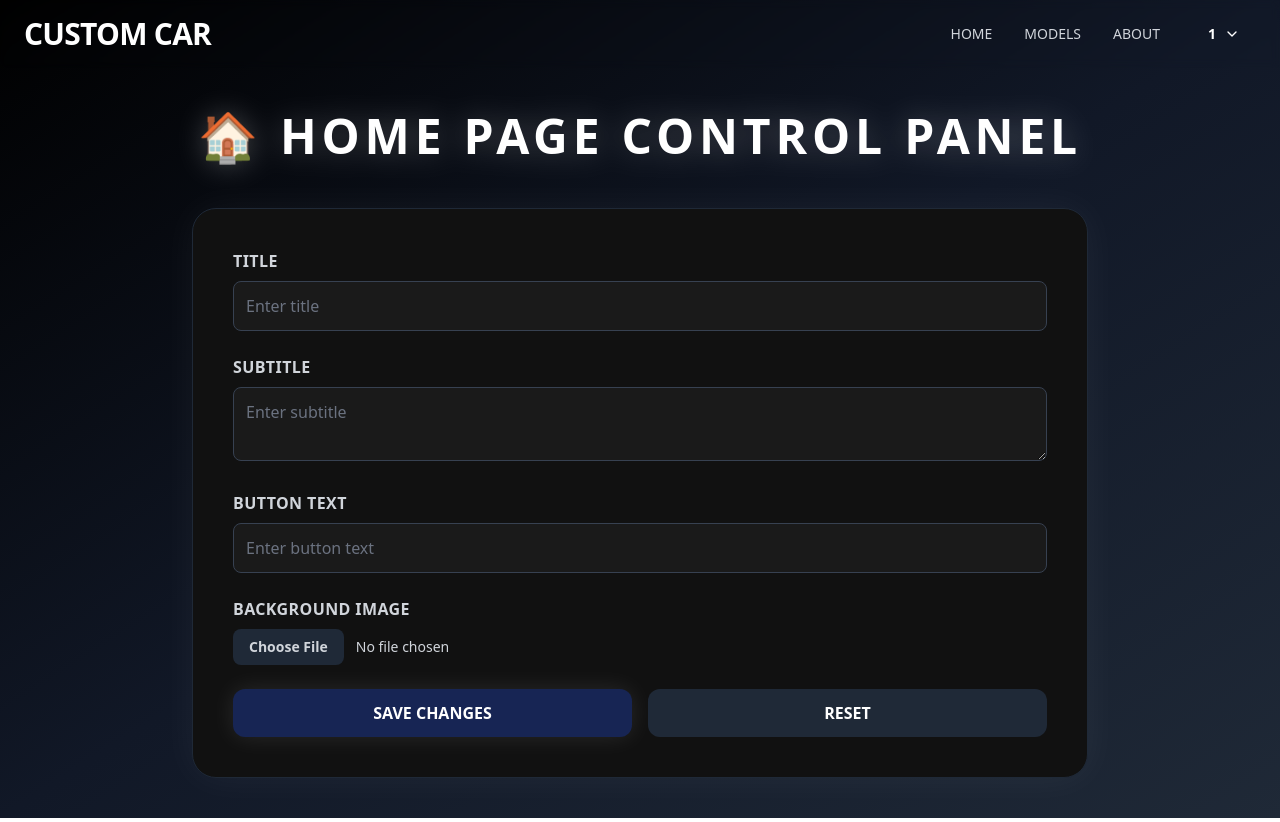
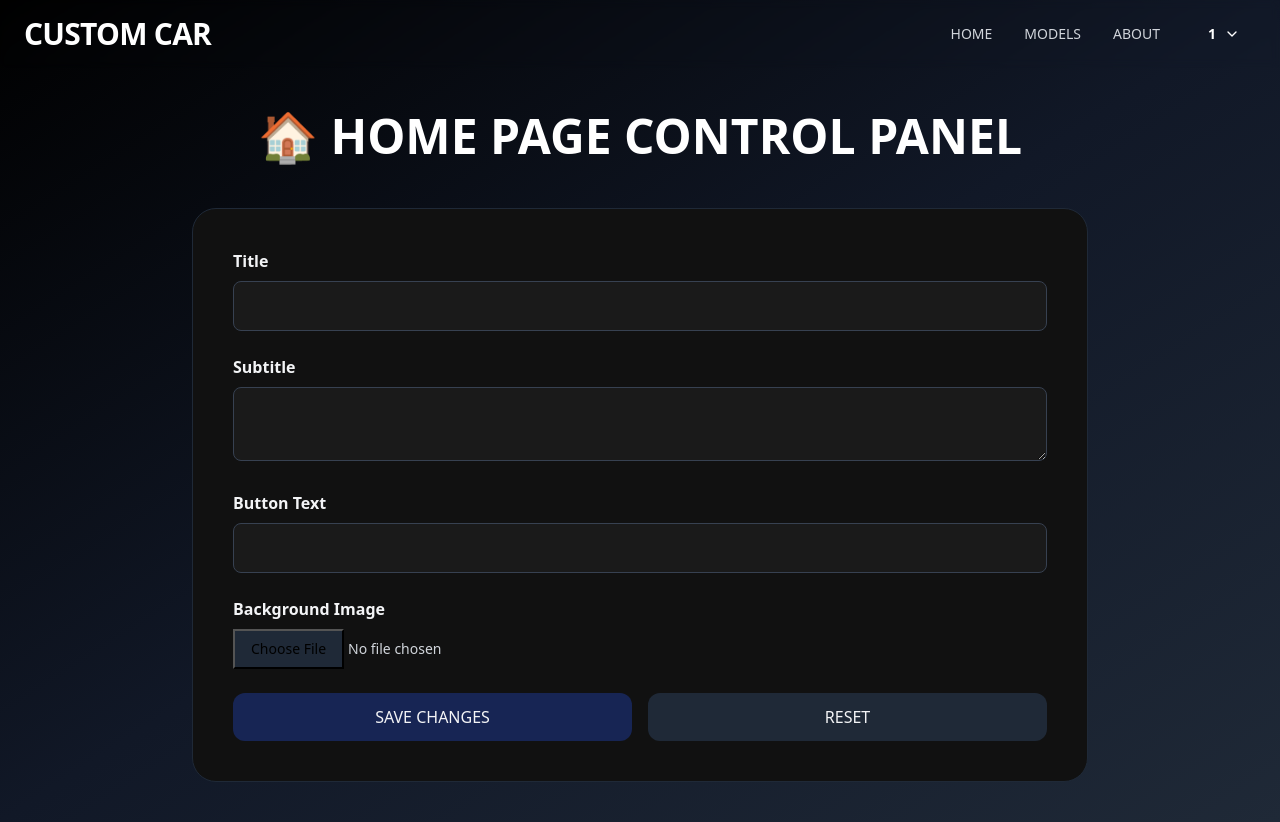
Before and after one commit to Chaisit91/vybas_, a React (Vite) app in the folder proJ/: page /admin/home in a window 1280 px wide. Built offline with nearby package versions, Linux system fonts and the light colour scheme; sample sign-in values are in the browser's storage.

Commit message:
fix_home

```diff
--- a/proJ/src/admin/HomeAdmin.tsx
+++ b/proJ/src/admin/HomeAdmin.tsx
@@ -1,7 +1,6 @@
 import { useEffect, useState } from "react";
 import { uploadImageToCloudinary } from "../services/cloudinary";
 
-// กำหนดรูปแบบข้อมูลสำหรับหน้า Home Page
 interface HomeContent {
   title: string;
   subtitle: string;
@@ -10,141 +9,120 @@ interface HomeContent {
   background: string;
 }
 
-// คีย์ที่ใช้เก็บข้อมูลใน LocalStorage
 const STORAGE_KEY = "home_content";
 
-export default function HomeAdmin() {
-
-  // state หลักที่เก็บข้อมูลของหน้า Home
+function HomeAdmin() {
   const [content, setContent] = useState<HomeContent>({
     title: "",
     subtitle: "",
     buttonText: "",
-    buttonLink: "/models", // default เปิดหน้า models
+    buttonLink: "/models",
     background: "",
   });
 
-  // โหลดข้อมูลจาก localStorage ตอนเปิดหน้า admin
   useEffect(() => {
     const saved = localStorage.getItem(STORAGE_KEY);
-    if (saved) setContent(JSON.parse(saved)); // มีข้อมูลเก่า → โหลดมาใช้
+    if (saved) setContent(JSON.parse(saved));
   }, []);
 
-  // ฟังก์ชันเปลี่ยนค่าใน content แบบ Dynamic (ระบุ field ได้)
   const handleChange = (field: keyof HomeContent, value: string) => {
     setContent((prev) => ({ ...prev, [field]: value }));
   };
 
-  // อัปโหลดภาพพื้นหลังขึ้น Cloudinary
   const handleUpload = async (e: React.ChangeEvent<HTMLInputElement>) => {
-    const file = e.target.files?.[0]; // ดึงไฟล์แรก
+    const file = e.target.files?.[0];
     if (!file) return;
 
-    const url = await uploadImageToCloudinary(file); // ส่งไฟล์ไป cloudinary
+    const url = await uploadImageToCloudinary(file);
 
     if (url) {
-      // อัปเดต state ด้วย URL ใหม่
-      setContent((prev) => ({ ...prev, background: url }));
+      const updated = { ...content, background: url };
+      setContent(updated);
+      localStorage.setItem(STORAGE_KEY, JSON.stringify(updated));
       alert("✅ Background updated successfully!");
     } else {
-      alert("Upload failed.");
+      alert("❌ Upload failed.");
     }
   };
 
-  // บันทึกข้อมูลลง localStorage
   const handleSave = () => {
     localStorage.setItem(STORAGE_KEY, JSON.stringify(content));
     alert("Home content saved successfully!");
   };
 
-  // รีเซ็ตข้อมูลให้กลับค่าเริ่มต้น
   const handleReset = () => {
     localStorage.removeItem(STORAGE_KEY);
-    window.location.reload(); // refresh เพื่อกลับค่าดั้งเดิม
+    window.location.reload();
   };
 
   return (
     <div className="min-h-screen bg-gradient-to-br from-black via-gray-900 to-gray-800 pt-28 pb-10 px-4 flex flex-col items-center text-gray-100">
 
-      {/* Title ของหน้า Admin */}
-      <h1 className="text-5xl font-extrabold mb-12 text-white tracking-widest drop-shadow-[0_0_15px_rgba(255,255,255,0.25)] uppercase">
+      <h1 className="text-5xl font-extrabold mb-12 text-white uppercase">
         🏠 HOME PAGE CONTROL PANEL
       </h1>
 
-      {/* กล่องล้อมฟอร์ม */}
-      <div className="bg-[#111111] border border-gray-800 rounded-3xl shadow-[0_0_40px_rgba(255,255,255,0.05)] p-10 w-full max-w-4xl space-y-6 backdrop-blur-sm">
+      <div className="bg-[#111111] border border-gray-800 rounded-3xl p-10 w-full max-w-4xl space-y-6">
 
-        {/* Title Field */}
         <div>
-          <label className="font-semibold block mb-2 text-gray-300 tracking-wide uppercase">
-            Title
-          </label>
+          <label className="font-semibold block mb-2">Title</label>
           <input
             value={content.title}
-            onChange={(e) => handleChange("title", e.target.value)} // เปลี่ยน title
-            className="bg-[#1A1A1A] border border-gray-700 w-full p-3 rounded-lg text-gray-100 placeholder-gray-500 focus:outline-none focus:ring-2 focus:ring-gray-500 transition-all"
-            placeholder="Enter title"/>
+            onChange={(e) => handleChange("title", e.target.value)}
+            className="bg-[#1A1A1A] border border-gray-700 w-full p-3 rounded-lg"
+          />
         </div>
 
-        {/* Subtitle Field */}
         <div>
-          <label className="font-semibold block mb-2 text-gray-300 tracking-wide uppercase">
-            Subtitle
-          </label>
+          <label className="font-semibold block mb-2">Subtitle</label>
           <textarea
             value={content.subtitle}
-            onChange={(e) => handleChange("subtitle", e.target.value)} // เปลี่ยน subtitle
-            className="bg-[#1A1A1A] border border-gray-700 w-full p-3 rounded-lg text-gray-100 placeholder-gray-500 focus:outline-none focus:ring-2 focus:ring-gray-500 transition-all"
-            placeholder="Enter subtitle"/>
+            onChange={(e) => handleChange("subtitle", e.target.value)}
+            className="bg-[#1A1A1A] border border-gray-700 w-full p-3 rounded-lg"
+          />
         </div>
 
-        {/* Button Text Field */}
         <div>
-          <label className="font-semibold block mb-2 text-gray-300 tracking-wide uppercase">
-            Button Text
-          </label>
+          <label className="font-semibold block mb-2">Button Text</label>
           <input
             value={content.buttonText}
-            onChange={(e) => handleChange("buttonText", e.target.value)} // เปลี่ยน button text
-            className="bg-[#1A1A1A] border border-gray-700 w-full p-3 rounded-lg text-gray-100 placeholder-gray-500 focus:outline-none focus:ring-2 focus:ring-gray-500 transition-all"
-            placeholder="Enter button text"/>
+            onChange={(e) => handleChange("buttonText", e.target.value)}
+            className="bg-[#1A1A1A] border border-gray-700 w-full p-3 rounded-lg"
+          />
         </div>
 
-        {/* Background Image Upload */}
         <div>
-          <label className="font-semibold block mb-2 text-gray-300 tracking-wide uppercase">
-            Background Image
-          </label>
+          <label className="font-semibold block mb-2">Background Image</label>
 
-          {/* Preview ภาพที่เลือกไว้แล้ว */}
           {content.background && (
             <div className="relative group">
               <img
                 src={content.background}
-                alt="Preview"
-                className="w-full h-64 object-cover rounded-xl mb-3 border border-gray-700/50 shadow-[0_0_25px_rgba(255,255,255,0.08)] group-hover:scale-[1.02] transition-all"/>
+                className="w-full h-64 object-cover rounded-xl mb-3 border border-gray-700"
+              />
             </div>
           )}
 
-          {/* Input สำหรับอัปโหลดภาพ */}
           <input
             type="file"
             accept="image/*"
-            onChange={handleUpload} // เรียกอัปโหลดรูป
-            className="block w-full text-sm text-gray-300 file:mr-3 file:py-2 file:px-4 file:rounded-lg file:border-0 file:font-semibold file:bg-gray-800 file:text-gray-300 hover:file:bg-gray-700 transition-all cursor-pointer"/>
+            onChange={handleUpload}
+            className="block w-full text-sm text-gray-300 file:py-2 file:px-4 file:bg-gray-800"
+          />
         </div>
 
-        {/* ปุ่ม Save + Reset */}
         <div className="flex gap-4 mt-8">
           <button
-            onClick={handleSave} // บันทึกข้อมูล
-            className="bg-blue-950 hover:bg-blue-800 text-white px-6 py-3 rounded-xl font-semibold shadow-[0_0_25px_rgba(255,255,255,0.1)] w-full transition-all hover:scale-[1.03]">
+            onClick={handleSave}
+            className="bg-blue-950 hover:bg-blue-800 px-6 py-3 rounded-xl w-full"
+          >
             SAVE CHANGES
           </button>
 
           <button
-            onClick={handleReset} // รีเซ็ตข้อมูล
-            className="bg-gray-800 hover:bg-gray-700 text-white px-6 py-3 rounded-xl font-semibold shadow-[0_0_20px_rgba(15, 39, 76, 0.8)] w-full transition-all hover:scale-[1.03]">
+            onClick={handleReset}
+            className="bg-gray-800 hover:bg-gray-700 px-6 py-3 rounded-xl w-full"
+          >
             RESET
           </button>
         </div>
@@ -152,3 +130,5 @@ export default function HomeAdmin() {
     </div>
   );
 }
+
+export default HomeAdmin;
--- a/proJ/src/assets/news.json
+++ b/proJ/src/assets/news.json
@@ -3,13 +3,13 @@
     "id": 1,
     "title": "Custom CAR Launches New Model",
     "content": "We are proud to present our newest Lamborghini model with advanced features.",
-    "image": "https://res.cloudinary.com/dlp0q39ua/image/upload/v1762515546/adlletairnigryoncqtt.jpg"
+    "image": "https://res.cloudinary.com/dlp0q39ua/image/upload/v1763483526/gvu7fxca66giwx1air8g.jpg"
   },
   {
     "id": 2,
     "title": "Exclusive Customization Options",
     "content": "Now you can fully customize your Lamborghini with new color and wheel options.",
-    "image": "https://res.cloudinary.com/dlp0q39ua/image/upload/v1762515546/adlletairnigryoncqtt.jpg"
+    "image": "https://res.cloudinary.com/dlp0q39ua/image/upload/v1763483544/wzmc50kfpy5uuqaiyfvi.jpg"
   },
   {
     "id": 3,
--- a/proJ/src/pages/Home.tsx
+++ b/proJ/src/pages/Home.tsx
@@ -1,9 +1,6 @@
-// import Link ใช้สำหรับลิงก์ไปหน้าอื่น
 import { Link } from "react-router-dom";
-// import hook useEffect และ useState จาก React
-import { useEffect, useState } from "react";
+import { useState } from "react";
 
-// กำหนดรูปแบบข้อมูลสำหรับเนื้อหาในหน้า Home
 interface HomeContent {
   title: string;
   subtitle: string;
@@ -12,57 +9,42 @@ interface HomeContent {
   background: string;
 }
 
-// ข้อมูลเริ่มต้นของหน้า Home หากไม่มีข้อมูลใน localStorage
 const defaultContent: HomeContent = {
   title: "WELCOME TO REVIEW CUSTOMCAR",
   subtitle: "Discover the future of performance and design.",
-  buttonText: "View Models ",
+  buttonText: "View Models",
   buttonLink: "/models",
   background: "",
 };
 
-// ชื่อ key สำหรับเก็บข้อมูลใน localStorage
 const STORAGE_KEY = "home_content";
 
-// สร้าง component หลักของหน้า Home
 const Home: React.FC = () => {
-  // state เก็บข้อมูลเนื้อหาในหน้า Home
-  const [content, setContent] = useState<HomeContent>(defaultContent);
+  const [content, _setContent] = useState<HomeContent>(() => {
+    const saved = localStorage.getItem(STORAGE_KEY);
+    return saved ? JSON.parse(saved) : defaultContent;
+  });
 
-  // โหลดข้อมูลจาก localStorage เมื่อเปิดหน้า
-  useEffect(() => {
-    const saved = localStorage.getItem(STORAGE_KEY); // ดึงข้อมูลจาก localStorage
-    if (saved) setContent(JSON.parse(saved)); // ถ้ามีให้ตั้งค่าลง state
-  }, []); // [] หมายถึงทำงานแค่ครั้งเดียวตอน mount
-
-  // เริ่มส่วนของ UI
   return (
-    // section หลักของหน้า Home พร้อมพื้นหลังแบบ cover
     <section
-      className="min-h-screen flex flex-col items-center justify-center text-white text-center bg-cover bg-center bg-no-repeat relative"
-      style={{
-        backgroundImage: `url(${content.background})`,}}>
-      {/* ชั้น overlay ดำโปร่งให้ตัวหนังสืออ่านง่าย */}
+      className="min-h-screen flex flex-col items-center justify-center text-white text-center bg-cover bg-center relative"
+      style={{ backgroundImage: `url(${content.background})` }}
+    >
       <div className="absolute inset-0 bg-black/40"></div>
 
-      {/* กล่องข้อความหลัก ชิดตรงกลางจอ */}
       <div className="relative z-10 px-6">
-        {/* หัวข้อใหญ่ของหน้า */}
-        <h1 className="text-5xl md:text-7xl font-extrabold mb-6 drop-shadow-[0_4px_10px_rgba(0,0,0,0.7)]">
+        <h1 className="text-5xl md:text-7xl font-extrabold mb-6">
           {content.title}
         </h1>
 
-        {/* ข้อความคำโปรย */}
-        <p className="text-lg md:text-2xl text-gray-200 mb-10 max-w-2xl mx-auto drop-shadow-[0_2px_6px_rgba(0,0,0,0.6)]">
+        <p className="text-lg md:text-2xl text-gray-200 mb-10 max-w-2xl mx-auto">
           {content.subtitle}
         </p>
 
-        {/* ปุ่มลิงก์ไปหน้าอื่น เช่น Models */}
         <Link
-          to={content.buttonLink} // กดแล้วไปหน้าไหน
-          className="inline-block bg-[#1c2a44] text-white px-10 py-4 rounded-full font-semibold text-lg
-             hover:bg-[#223355] transition-transform duration-300 hover:scale-105
-             shadow-[0_0_25px_rgba(10,20,68,0.7)]">
+          to={content.buttonLink}
+          className="inline-block bg-[#1c2a44] text-white px-10 py-4 rounded-full"
+        >
           {content.buttonText}
         </Link>
       </div>
```
Also changed, not shown: proJ/src/components/Navbar.tsx (+39 -43 lines).
